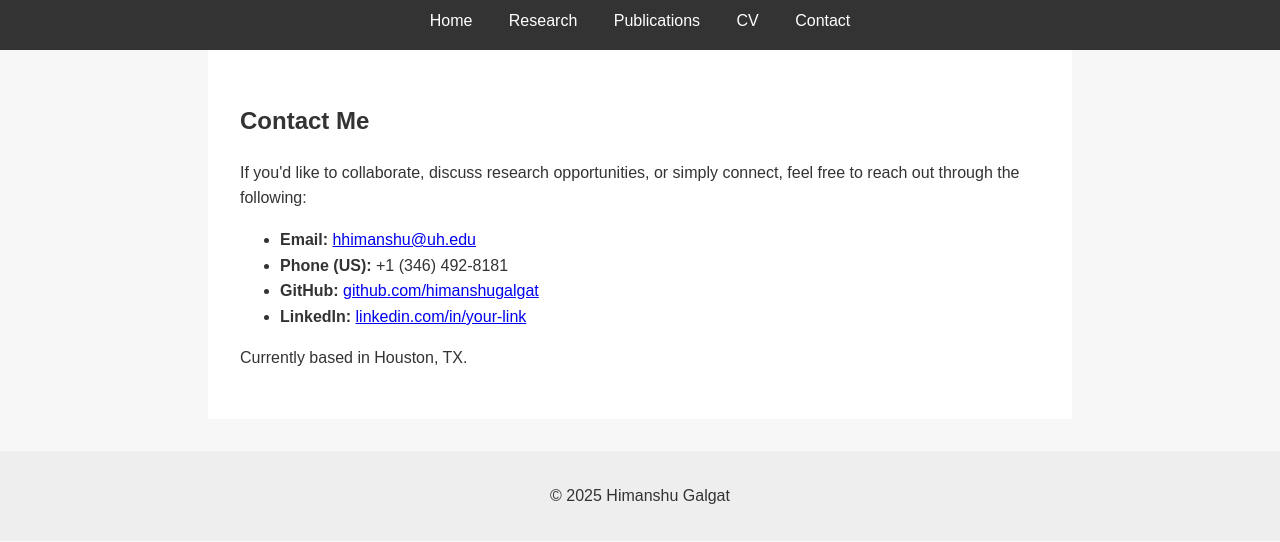
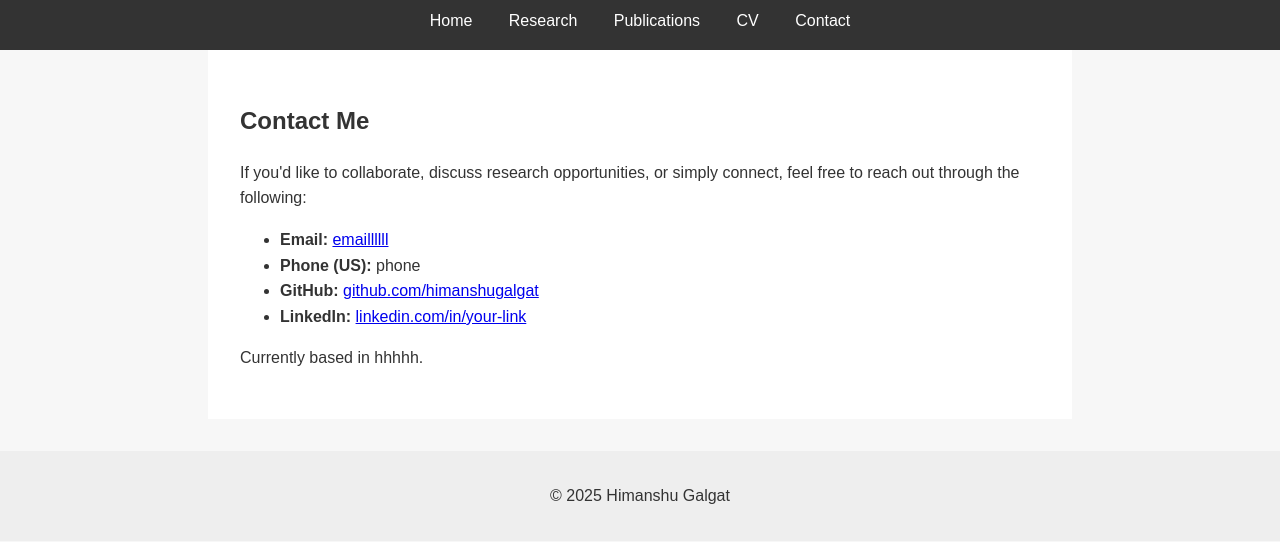
Before and after one commit to GALGAT/himanshugalgat.github.io, a plain HTML site: page contact.html in a window 1280 px wide. Shown: the part 102-644 px from the top of the page. Drawn offline with Linux system fonts and the light colour scheme.

Commit message:
Update contact.html

```diff
--- a/contact.html
+++ b/contact.html
@@ -23,13 +23,13 @@
     <p>If you'd like to collaborate, discuss research opportunities, or simply connect, feel free to reach out through the following:</p>
 
     <ul>
-      <li><strong>Email:</strong> <a href="mailto:hhimanshu@uh.edu">hhimanshu@uh.edu</a></li>
-      <li><strong>Phone (US):</strong> +1 (346) 492-8181</li>
+      <li><strong>Email:</strong> <a href="mailto:hhimanshu@uh.edu">emaillllll</a></li>
+      <li><strong>Phone (US):</strong> phone</li>
       <li><strong>GitHub:</strong> <a href="https://github.com/himanshugalgat" target="_blank">github.com/himanshugalgat</a></li>
       <li><strong>LinkedIn:</strong> <a href="https://linkedin.com/in/your-link" target="_blank">linkedin.com/in/your-link</a></li>
     </ul>
 
-    <p>Currently based in Houston, TX.</p>
+    <p>Currently based in hhhhh.</p>
   </main>
 
   <footer>
```
